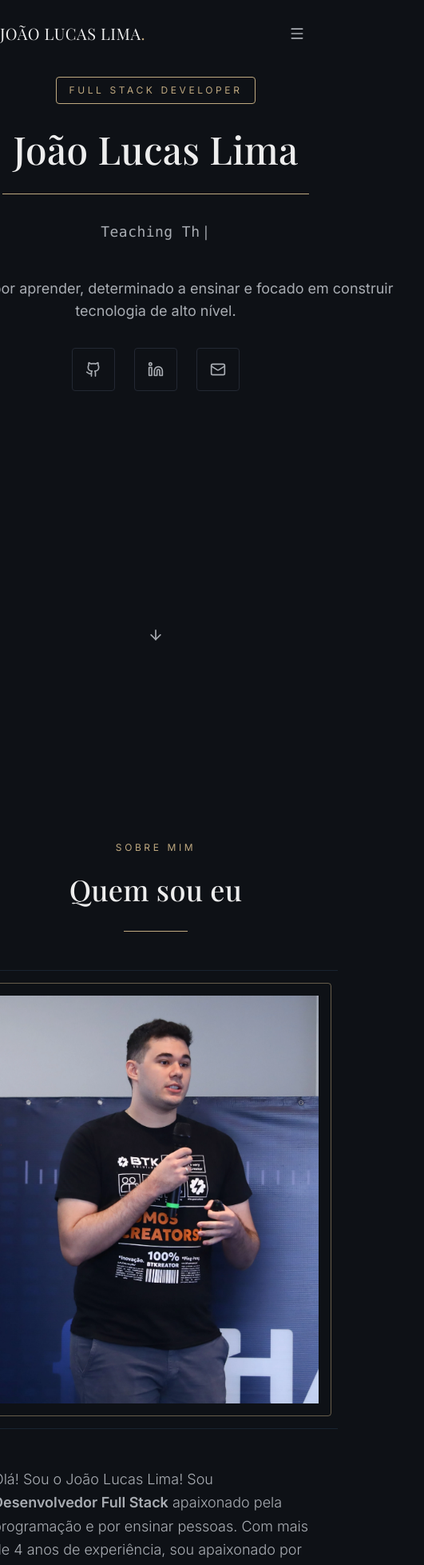
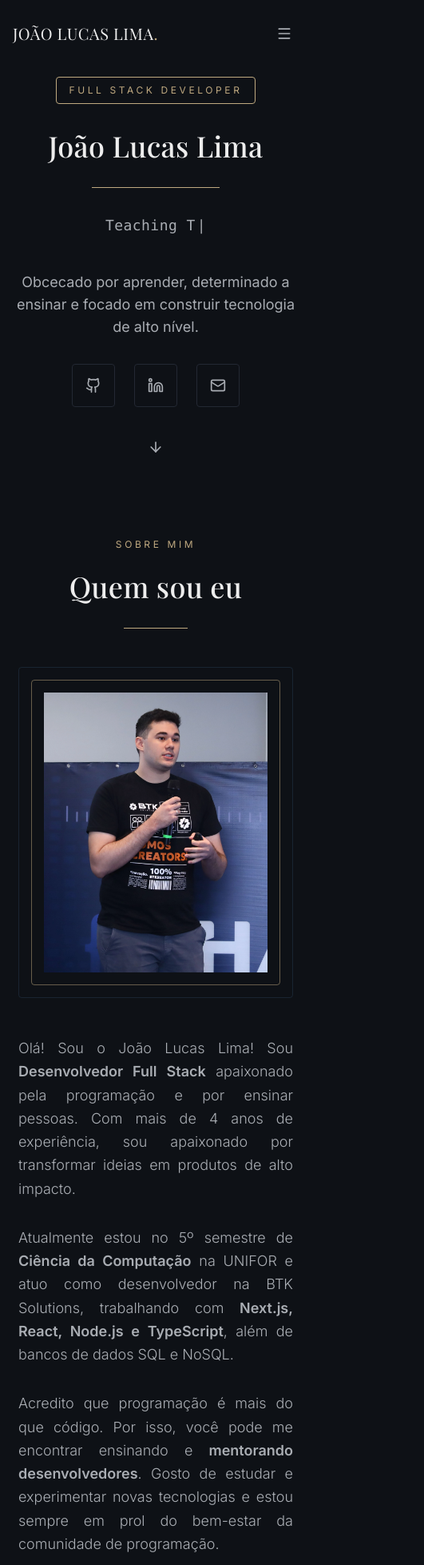
Before and after one commit to joalucaslm/personal-portfolio, a Next.js app: page / in a window 390 px wide. Shown: the top 1957 px of the page at 80% size, 531 px wide, since content can reach past the window. Built offline with nearby package versions, Linux system fonts and the light colour scheme; a web font is replaced by a local one.

Commit message:
feat: mobile responsive

```diff
--- a/app/layout.tsx
+++ b/app/layout.tsx
@@ -55,7 +55,7 @@ export default function RootLayout({
       <head>
         <link rel="icon" href="/logo/favicon.svg" sizes="any" />
       </head>
-      <body className={`${inter.className}`}>
+      <body className={inter.className}>
         <ThemeProvider>
           <Header />
           {children}
--- a/components/layout/header/Header.tsx
+++ b/components/layout/header/Header.tsx
@@ -13,8 +13,6 @@ const playfair = Playfair_Display({ subsets: ["latin"], display: "swap" });
 const navLinks = [
   { name: "Início", href: "#" },
   { name: "Sobre", href: "#about" },
-  // { name: "Skills", href: "#skills" },
-  // { name: "Projetos", href: "#projects" },
   { name: "Contato", href: "#contact" },
 ];
 
@@ -50,7 +48,7 @@ export default function Header() {
         }`}
         aria-label="Voltar ao início da página"
       >
-        <div className="container mx-auto">
+        <div className="container mx-auto px-4 md:px-0">
           <div
             className={`flex items-center justify-between transition-all duration-500 border-(--border-color) ${
               isScrolled
@@ -132,7 +130,7 @@ export default function Header() {
           opacity: isMobileMenuOpen ? 1 : 0,
           pointerEvents: isMobileMenuOpen ? "auto" : "none",
         }}
-        className="fixed inset-0 z-40 md:hidden"
+        className="fixed inset-0 z-50 md:hidden "
       >
         <div
           className="absolute inset-0 bg-background/95 backdrop-blur-lg"
--- a/components/sections/about/About.tsx
+++ b/components/sections/about/About.tsx
@@ -58,12 +58,12 @@ export default function About() {
           />
         </div>
 
-        <div className="grid lg:grid-cols-2 gap-20 items-center">
+        <div className="grid lg:grid-cols-2 gap-20 ">
           <motion.div
             initial={{ opacity: 0, x: -50 }}
             animate={isInView ? { opacity: 1, x: 0 } : {}}
             transition={{ delay: 0.4, duration: 0.8 }}
-            className="relative"
+            className="relative px-8"
           >
             <div className="relative w-full max-w-md mx-auto">
               <div
@@ -76,12 +76,11 @@ export default function About() {
               />
 
               <div className="relative overflow-hidden">
-                <div className="aspect-4/5 bg-linear-to-br from-secondary to-muted flex items-center justify-center">
+                <div className="aspect-4/5 bg-linear-to-br flex items-center justify-center">
                   <Image
                     src={JoaoLucas}
                     alt="João Lucas Lima - Desenvolvedor Full Stack"
                     fill
-                    sizes="(max-width: 768px) 100vw, (max-width: 1200px) 50vw, 33vw"
                     className="object-cover"
                     priority={false}
                   />
@@ -96,7 +95,7 @@ export default function About() {
             transition={{ delay: 0.5, duration: 0.8 }}
             className="space-y-8"
           >
-            <p className="text-lg text-muted-foreground leading-relaxed font-light">
+            <p className="text-justify text-lg text-muted-foreground leading-relaxed font-light">
               Olá! Sou o João Lucas Lima! Sou{" "}
               <strong className="font-semibold text-foreground">
                 Desenvolvedor Full Stack
@@ -106,7 +105,7 @@ export default function About() {
               produtos de alto impacto.
             </p>
 
-            <p className="text-lg text-muted-foreground leading-relaxed font-light">
+            <p className="text-justify text-lg text-muted-foreground leading-relaxed font-light">
               Atualmente estou no 5º semestre de{" "}
               <strong className="font-semibold text-foreground">
                 Ciência da Computação
@@ -118,7 +117,7 @@ export default function About() {
               </strong>
               , além de bancos de dados SQL e NoSQL.
             </p>
-            <p className="text-lg text-muted-foreground leading-relaxed font-light">
+            <p className="text-justify text-lg text-muted-foreground leading-relaxed font-light">
               Acredito que programação é mais do que código. Por isso, você pode
               me encontrar ensinando e{" "}
               <strong className="font-semibold text-foreground">
@@ -132,7 +131,7 @@ export default function About() {
               initial={{ opacity: 0, x: 50 }}
               animate={isInView ? { opacity: 1, x: 0 } : {}}
               transition={{ delay: 0.5, duration: 0.8 }}
-              className="flex justify-center items-center gap-6 text-3xl text-(--text-secundary)"
+              className="flex justify-center items-center gap-6 px-4 text-lg sm:text-3xl text-(--text-secundary)"
             >
               <FaNodeJs title="Node.js" />
               <SiExpress title="Express" />
--- a/components/sections/contact/Contact.tsx
+++ b/components/sections/contact/Contact.tsx
@@ -114,7 +114,7 @@ export default function Contact() {
   return (
     <section
       id="contact"
-      className="py-32 relative overflow-hidden"
+      className="w-full sm:py-32 relative overflow-hidden"
       aria-labelledby="contact-heading"
     >
       <motion.div
@@ -166,7 +166,7 @@ export default function Contact() {
             initial={{ opacity: 0, x: -30 }}
             animate={isInView ? { opacity: 1, x: 0 } : {}}
             transition={{ delay: 0.5 }}
-            className="lg:col-span-2 space-y-6"
+            className="lg:col-span-2 space-y-6 flex sm:block flex-col sm:flex-row items-center"
             aria-label="Informações de contato"
           >
             {contactInfo.map((info, index) => (
@@ -175,7 +175,7 @@ export default function Contact() {
                 initial={{ opacity: 0, x: -20 }}
                 animate={isInView ? { opacity: 1, x: 0 } : {}}
                 transition={{ delay: 0.6 + index * 0.1 }}
-                className="luxury-card bg-(--accent)/10 p-6 flex items-center gap-5 group"
+                className="luxury-card bg-(--accent)/10 p-6 w-72 sm:w-full flex flex-col sm:flex-row items-center gap-5"
               >
                 <IconButton Icon={info.icon} color="gold" />
                 <div>
@@ -294,7 +294,7 @@ export default function Contact() {
                   }
                   rows={5}
                   maxLength={2000}
-                    className="w-full px-4 py-3 bg-(--bg-secondary) border border-(--border-color) rounded-sm focus:border-(--accent) focus:outline-none transition-colors font-light"
+                  className="w-full px-4 py-3 bg-(--bg-secondary) border border-(--border-color) rounded-sm focus:border-(--accent) focus:outline-none transition-colors font-light"
                   placeholder="Conte-me sobre seu projeto..."
                   required
                   aria-required="true"
--- a/components/sections/hero/Hero.tsx
+++ b/components/sections/hero/Hero.tsx
@@ -53,7 +53,7 @@ export default function Hero() {
   };
   return (
     <section
-      className="min-h-screen mt-24 flex flex-col items-center"
+      className="sm:min-h-screen mt-24 flex flex-col items-center"
       aria-label="Introdução e apresentação"
     >
       <motion.div
@@ -70,7 +70,7 @@ export default function Hero() {
         initial={{ opacity: 0, y: 20 }}
         animate={{ opacity: 1, y: 0 }}
         transition={{ delay: 0.4 }}
-        className={`${playfair.className} text-(--text-secondary) p-8 font-display text-5xl md:text-7xl lg:text-8xl font-medium tracking-tight`}
+        className={`${playfair.className} text-(--text-secondary) px-4 py-8 sm:p-8 font-display text-4xl sm:text-5xl md:text-7xl lg:text-8xl font-medium tracking-tight`}
       >
         João Lucas Lima
       </motion.h1>
@@ -79,7 +79,7 @@ export default function Hero() {
         initial={{ scaleX: 0 }}
         animate={{ scaleX: 1 }}
         transition={{ delay: 0.6, duration: 1, ease: "easeOut" }}
-        className="mb-8 origin-center h-px w-96 border-(--gold)"
+        className="mb-8 origin-center h-px w-40 sm:w-96 border-(--gold)"
         aria-hidden="true"
       />
 
@@ -107,7 +107,7 @@ export default function Hero() {
         initial={{ opacity: 0 }}
         animate={{ opacity: 1 }}
         transition={{ delay: 0.8 }}
-        className="w-2xl text-center text-lg mb-8"
+        className="px-4 md:px-0 md:w-2xl text-center text-lg mb-8"
       >
         Obcecado por aprender, determinado a ensinar e focado em construir
         tecnologia de alto nível.
@@ -138,7 +138,7 @@ export default function Hero() {
         animate={{ opacity: 1 }}
         transition={{ delay: 1.5 }}
         onClick={scrollToAbout}
-        className="absolute bottom-12 left-1/2 -translate-x-1/2 text-muted-foreground hover:text-accent transition-colors"
+        className="mt-8 text-muted-foreground hover:text-accent transition-colors"
         aria-label="Rolar para a seção Sobre Mim"
       >
         <motion.div
```
